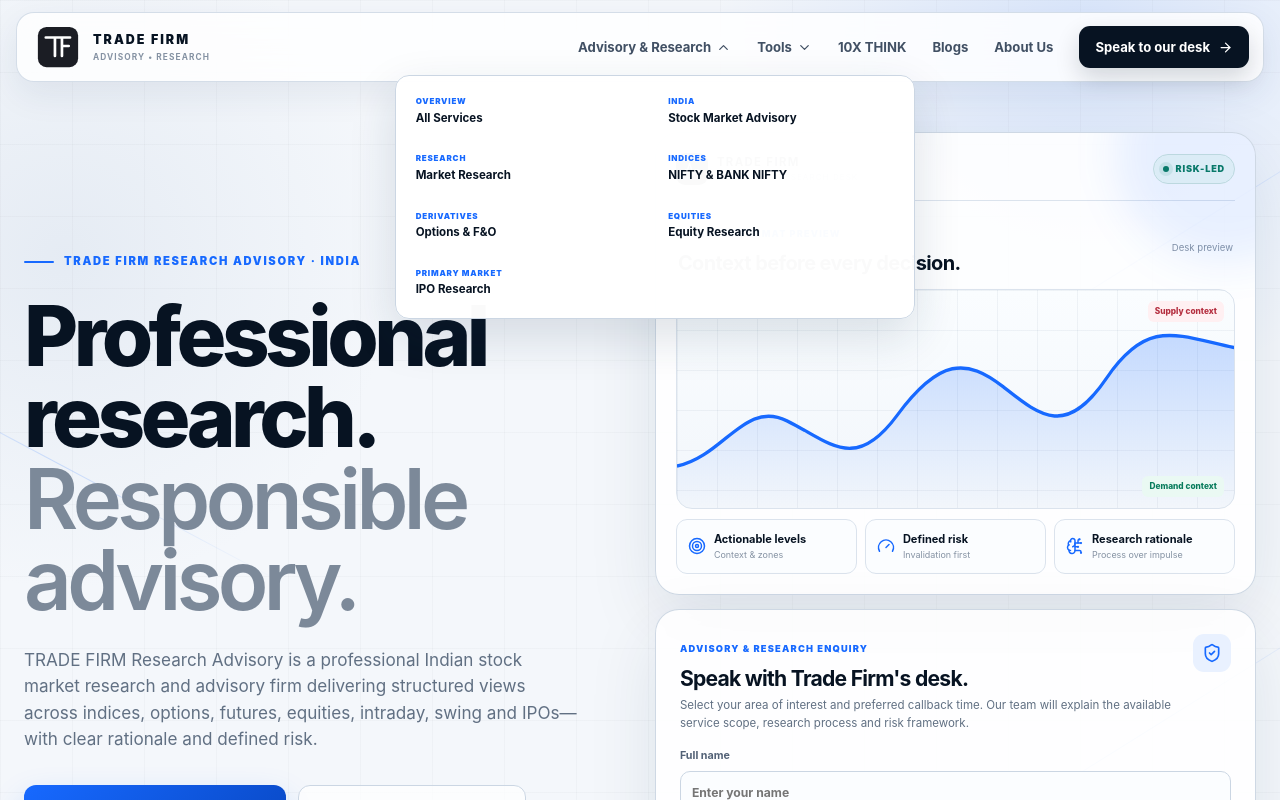
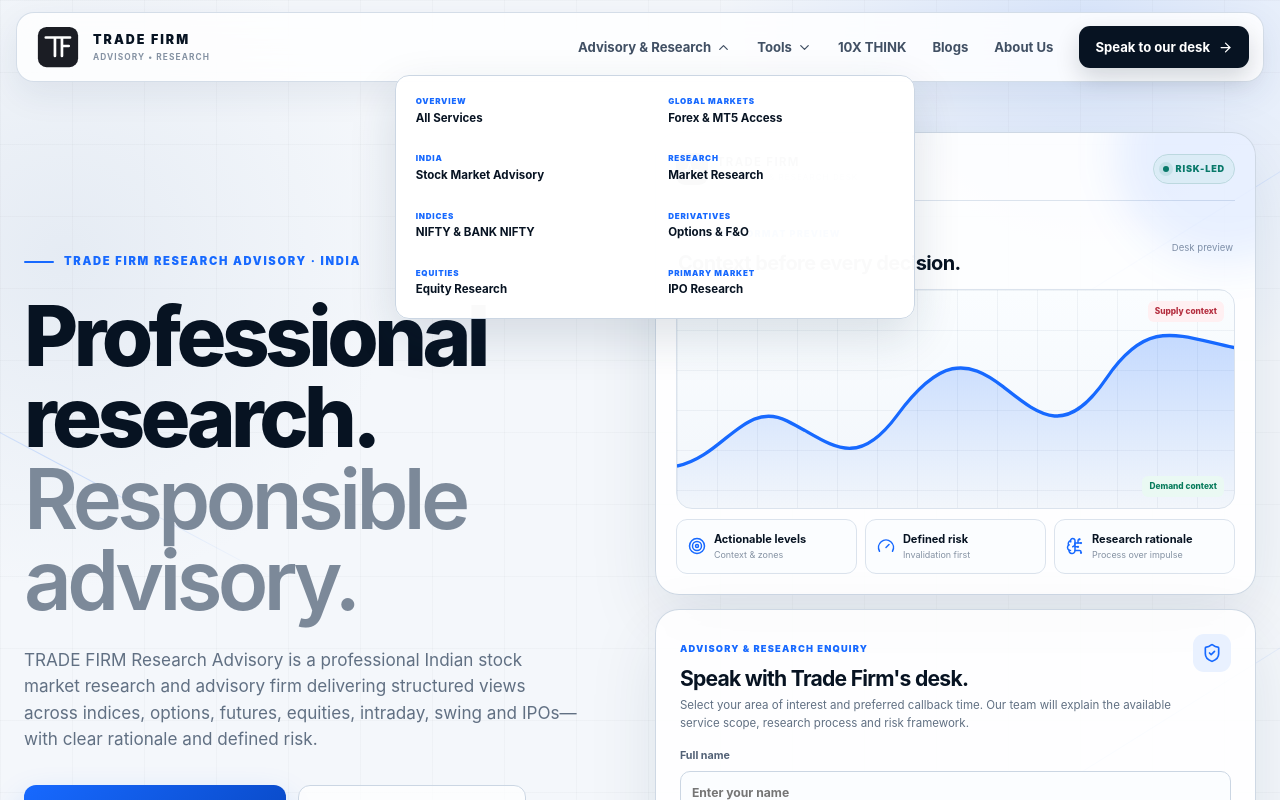
Before and after one commit to tradefirmindia-dot/trade-firm, a Next.js app: page / in a window 1280 px wide. Both pictures are taken after a click on the heading "Advisory & Research". Shown: the top 800 px of the page. Built offline with nearby package versions, Linux system fonts and the light colour scheme; no server answers.

Commit message:
Add Forex and MT5 page to navigation

```diff
--- a/components/SiteHeader.jsx
+++ b/components/SiteHeader.jsx
@@ -8,7 +8,7 @@
 export default function SiteHeader() {
   const [menuOpen, setMenuOpen] = useState(false);
   const pathname = usePathname();
-  const servicePaths = ["/research-services", "/stock-market-advisory-india", "/stock-market-research-india", "/nifty-bank-nifty-advisory", "/options-derivatives-research", "/equity-research", "/ipo-research"];
+  const servicePaths = ["/research-services", "/forex-broker-india", "/stock-market-advisory-india", "/stock-market-research-india", "/nifty-bank-nifty-advisory", "/options-derivatives-research", "/equity-research", "/ipo-research"];
   const servicesActive = servicePaths.some((path) => active(path));
 
   useEffect(() => {
@@ -58,6 +58,7 @@
           <summary>Advisory &amp; Research <ChevronDown size={15} /></summary>
           <div className="nav-dropdown-panel services-dropdown-panel">
             <Link href="/research-services"><small>OVERVIEW</small><b>All Services</b></Link>
+            <Link href="/forex-broker-india"><small>GLOBAL MARKETS</small><b>Forex &amp; MT5 Access</b></Link>
             <Link href="/stock-market-advisory-india"><small>INDIA</small><b>Stock Market Advisory</b></Link>
             <Link href="/stock-market-research-india"><small>RESEARCH</small><b>Market Research</b></Link>
             <Link href="/nifty-bank-nifty-advisory"><small>INDICES</small><b>NIFTY &amp; BANK NIFTY</b></Link>
```
